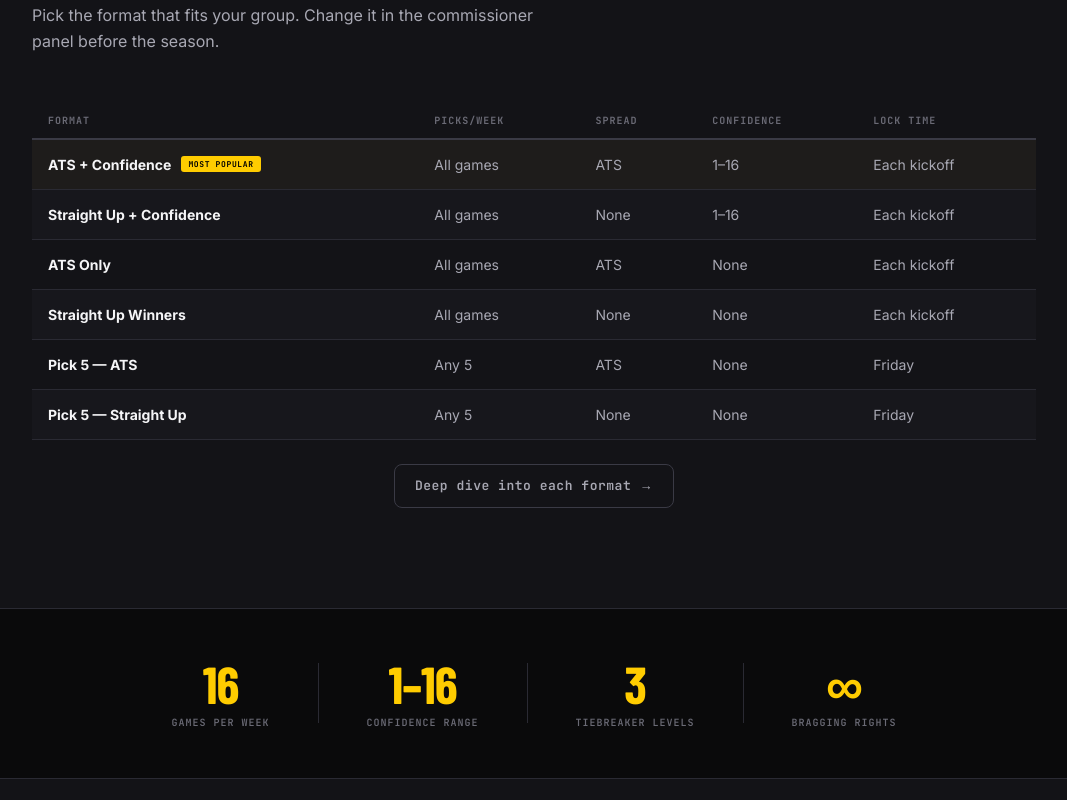
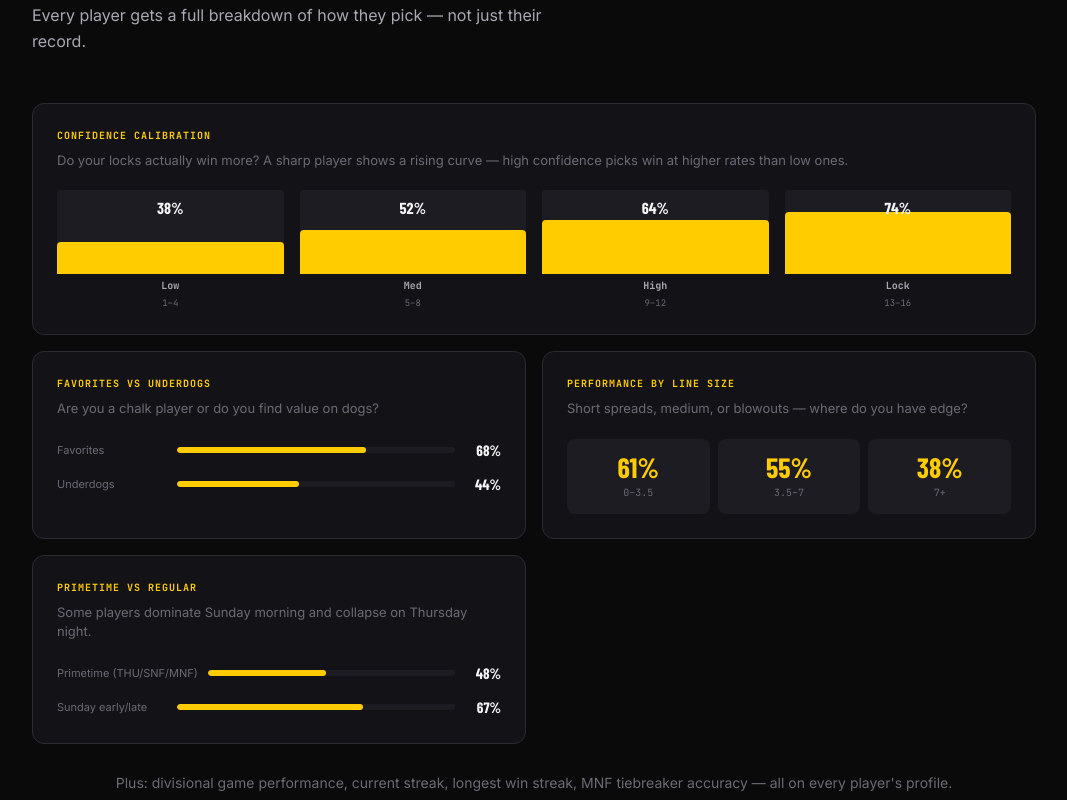
Before and after one commit to jaredbosch/club943pickem, a Next.js app: page / in a window 1280 px wide. Shown: the part 5340-6140 px from the top of the page, without its empty margins (106-1173 px from the left). Built offline with nearby package versions, Linux system fonts and the light colour scheme; no server answers; a web font is replaced by a local one.

Commit message:
feat(landing): analytics showcase section with mock confidence chart and stat tiles

```diff
--- a/src/components/landing/LandingPage.tsx
+++ b/src/components/landing/LandingPage.tsx
@@ -438,6 +438,98 @@ export function LandingPage() {
         </div>
       </section>
 
+      {/* Analytics showcase */}
+      <section className="lp-section lp-analytics-section">
+        <div className="lp-section-inner">
+          <div className="lp-section-label">PLAYER ANALYTICS</div>
+          <h2 className="lp-section-title">Stats no other pool<br /><span className="lp-accent">has ever shown you.</span></h2>
+          <p className="lp-section-sub">Every player gets a full breakdown of how they pick — not just their record.</p>
+
+          <div className="lp-analytics-grid">
+
+            {/* Confidence calibration */}
+            <div className="lp-analytics-card lp-analytics-wide">
+              <div className="lp-analytics-card-label">CONFIDENCE CALIBRATION</div>
+              <div className="lp-analytics-card-desc">Do your locks actually win more? A sharp player shows a rising curve — high confidence picks win at higher rates than low ones.</div>
+              <div className="lp-conf-chart">
+                {[
+                  { tier: "Low",  range: "1–4",   pct: 38 },
+                  { tier: "Med",  range: "5–8",   pct: 52 },
+                  { tier: "High", range: "9–12",  pct: 64 },
+                  { tier: "Lock", range: "13–16", pct: 74 },
+                ].map((b) => (
+                  <div key={b.tier} className="lp-conf-col">
+                    <div className="lp-conf-bar-wrap">
+                      <div className="lp-conf-pct">{b.pct}%</div>
+                      <div className="lp-conf-bar" style={{ height: `${b.pct}%` }} />
+                    </div>
+                    <div className="lp-conf-tier">{b.tier}</div>
+                    <div className="lp-conf-range">{b.range}</div>
+                  </div>
+                ))}
+              </div>
+            </div>
+
+            {/* Stat tiles */}
+            <div className="lp-analytics-card">
+              <div className="lp-analytics-card-label">FAVORITES vs UNDERDOGS</div>
+              <div className="lp-analytics-card-desc">Are you a chalk player or do you find value on dogs?</div>
+              <div className="lp-stat-splits">
+                {[
+                  { label: "Favorites", pct: 68, record: "34–16" },
+                  { label: "Underdogs", pct: 44, record: "11–14" },
+                ].map((s) => (
+                  <div key={s.label} className="lp-stat-split-row">
+                    <span className="lp-stat-split-label">{s.label}</span>
+                    <div className="lp-stat-split-track"><div className="lp-stat-split-bar" style={{ width: `${s.pct}%` }} /></div>
+                    <span className="lp-stat-split-val">{s.pct}%</span>
+                  </div>
+                ))}
+              </div>
+            </div>
+
+            <div className="lp-analytics-card">
+              <div className="lp-analytics-card-label">PERFORMANCE BY LINE SIZE</div>
+              <div className="lp-analytics-card-desc">Short spreads, medium, or blowouts — where do you have edge?</div>
+              <div className="lp-line-tiles">
+                {[
+                  { range: "0–3.5", label: "Short", pct: 61 },
+                  { range: "3.5–7", label: "Medium", pct: 55 },
+                  { range: "7+",    label: "Big",    pct: 38 },
+                ].map((t) => (
+                  <div key={t.label} className="lp-line-tile">
+                    <div className="lp-line-tile-pct">{t.pct}%</div>
+                    <div className="lp-line-tile-range">{t.range}</div>
+                  </div>
+                ))}
+              </div>
+            </div>
+
+            <div className="lp-analytics-card">
+              <div className="lp-analytics-card-label">PRIMETIME vs REGULAR</div>
+              <div className="lp-analytics-card-desc">Some players dominate Sunday morning and collapse on Thursday night.</div>
+              <div className="lp-stat-splits">
+                {[
+                  { label: "Primetime (THU/SNF/MNF)", pct: 48 },
+                  { label: "Sunday early/late",       pct: 67 },
+                ].map((s) => (
+                  <div key={s.label} className="lp-stat-split-row">
+                    <span className="lp-stat-split-label">{s.label}</span>
+                    <div className="lp-stat-split-track"><div className="lp-stat-split-bar" style={{ width: `${s.pct}%` }} /></div>
+                    <span className="lp-stat-split-val">{s.pct}%</span>
+                  </div>
+                ))}
+              </div>
+            </div>
+
+          </div>
+
+          <p className="lp-analytics-note">
+            Plus: divisional game performance, current streak, longest win streak, MNF tiebreaker accuracy — all on every player&apos;s profile.
+          </p>
+        </div>
+      </section>
+
       {/* League format comparison table */}
       <section className="lp-section lp-formats-section">
         <div className="lp-section-inner">
```
Also changed, not shown: src/app/globals.css.
